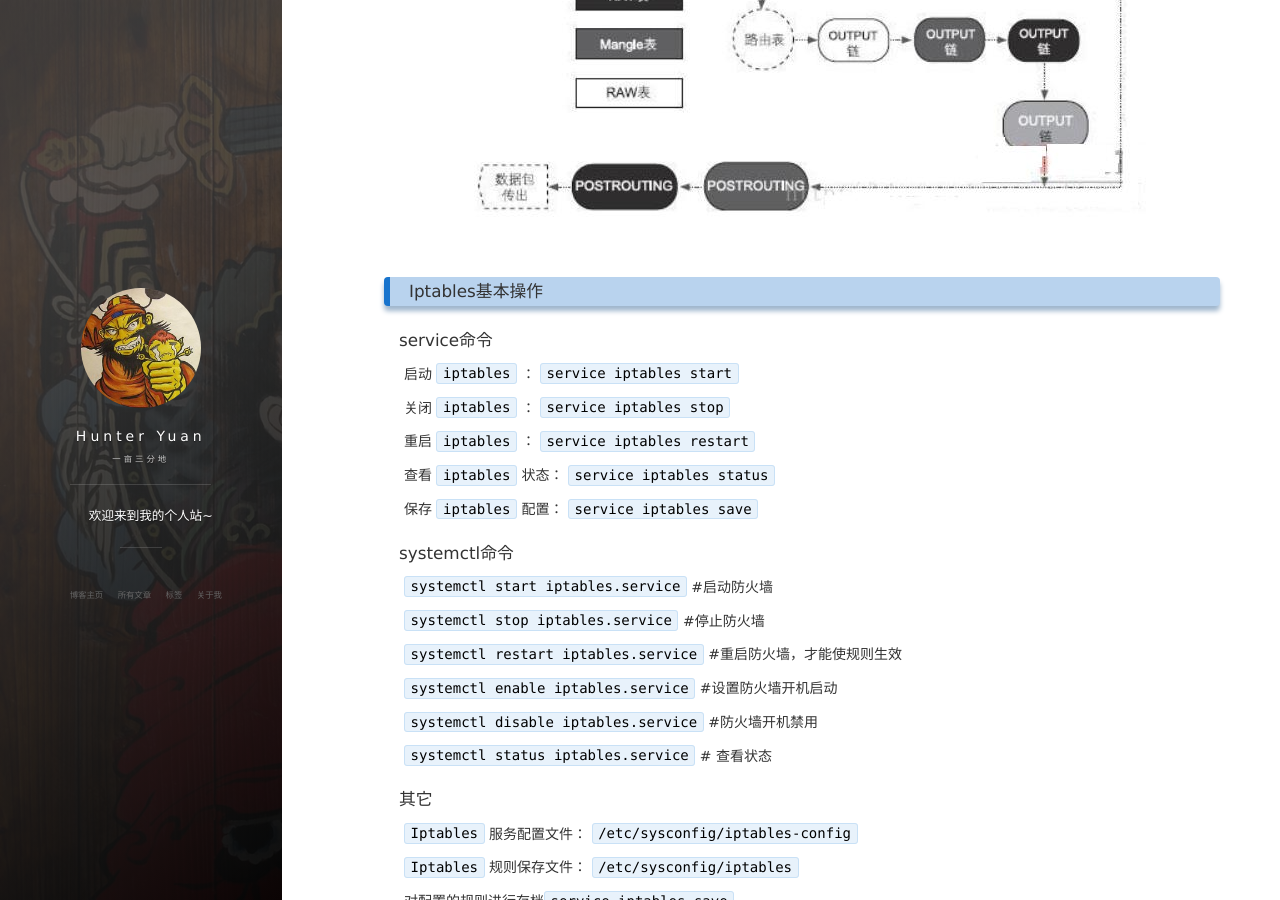
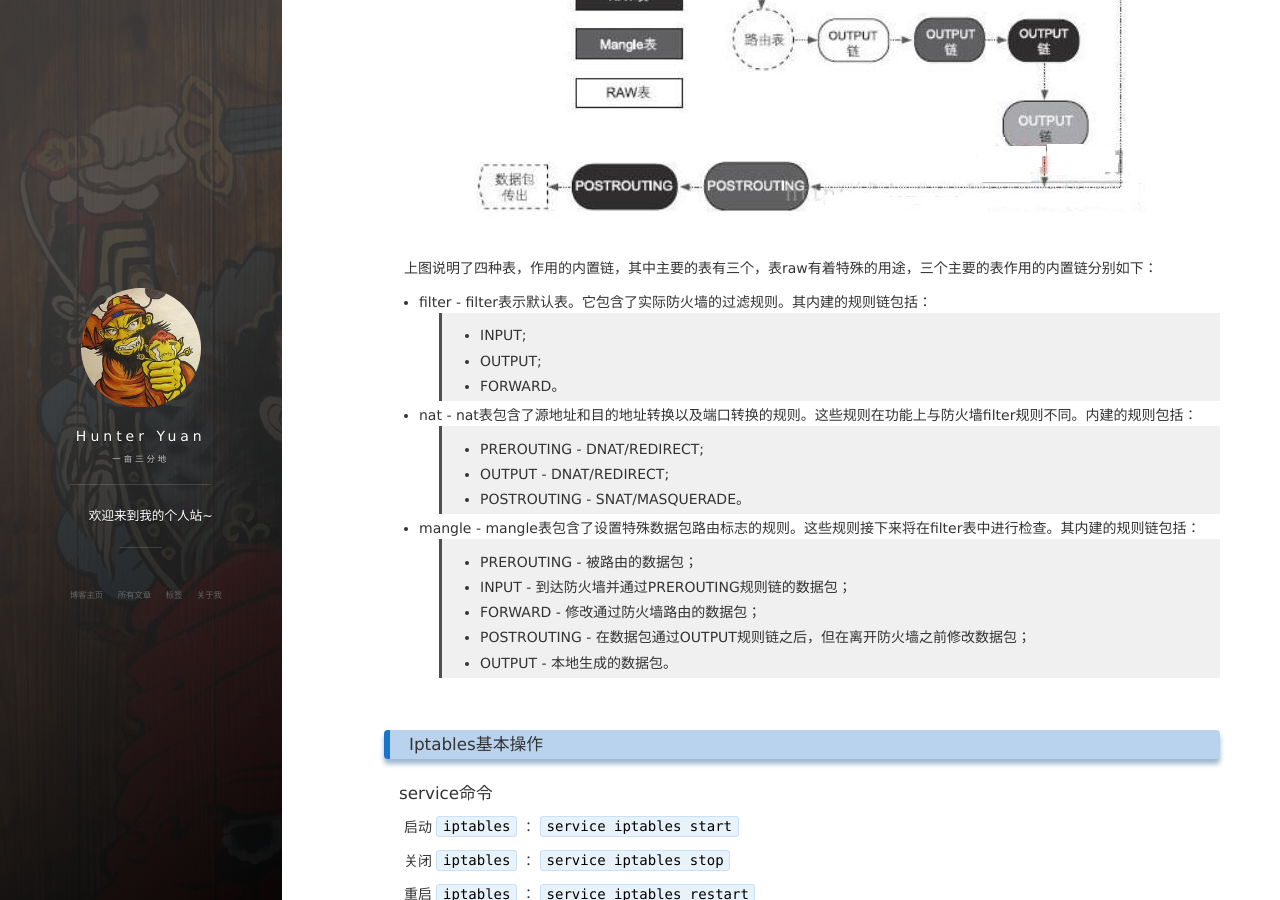
Before and after one commit to Clodfisher/Clodfisher.github.io, a Jekyll site: the page built from _posts/2018-8-26-IptablesCollect.md, in a window 1280 px wide and 900 px high, scrolled down 2662 px. Built offline with Jekyll 4.4.1, drawn with Linux system fonts in a browser that asks for light colours; nearby versions of some CDN libraries; comment, search, counter and statistics services are not loaded.

Commit message:
add long

```diff
--- a/_posts/2018-8-26-IptablesCollect.md
+++ b/_posts/2018-8-26-IptablesCollect.md
@@ -36,6 +36,24 @@ IPTables是用户空间的工具，它提供了4张表，分别是：
 
 优先级顺序是：raw ---> mangle --->  nat ---> filter。也就是说在某一个链上有多张表，数据包都会依次按照hook点的方向进行传输，每个hook点上Netfilter又按照优先级挂了很多hook函数（即表），就是按照这个顺序依次处理。无论那一个Filter表其匹配原则都是“First Match”，即优先执行，第一条规则逐一向下匹配，如果封包进来遇到第一条规则允许通过，那么这个封包就通过，而不管下面的rule2、rule3的规则是什么都不重要；相反如果第一条规则说要丢弃，即便是rule2规则允许通过也不起任何作用，这就是“first match”原则。
 ![](/images/posts/2018-8-26-IptablesCollect/IptablesCollect5.jpg)
+上图说明了四种表，作用的内置链，其中主要的表有三个，表raw有着特殊的用途，三个主要的表作用的内置链分别如下：
+
+* filter - filter表示默认表。它包含了实际防火墙的过滤规则。其内建的规则链包括：
+> * INPUT;
+> * OUTPUT;
+> * FORWARD。
+
+* nat - nat表包含了源地址和目的地址转换以及端口转换的规则。这些规则在功能上与防火墙filter规则不同。内建的规则包括：
+> * PREROUTING - DNAT/REDIRECT;
+> * OUTPUT - DNAT/REDIRECT;
+> * POSTROUTING - SNAT/MASQUERADE。
+
+* mangle - mangle表包含了设置特殊数据包路由标志的规则。这些规则接下来将在filter表中进行检查。其内建的规则链包括：
+> * PREROUTING - 被路由的数据包；
+> * INPUT - 到达防火墙并通过PREROUTING规则链的数据包；
+> * FORWARD - 修改通过防火墙路由的数据包；
+> * POSTROUTING - 在数据包通过OUTPUT规则链之后，但在离开防火墙之前修改数据包；
+> * OUTPUT - 本地生成的数据包。
 
 <br>
 ###  Iptables基本操作
```
